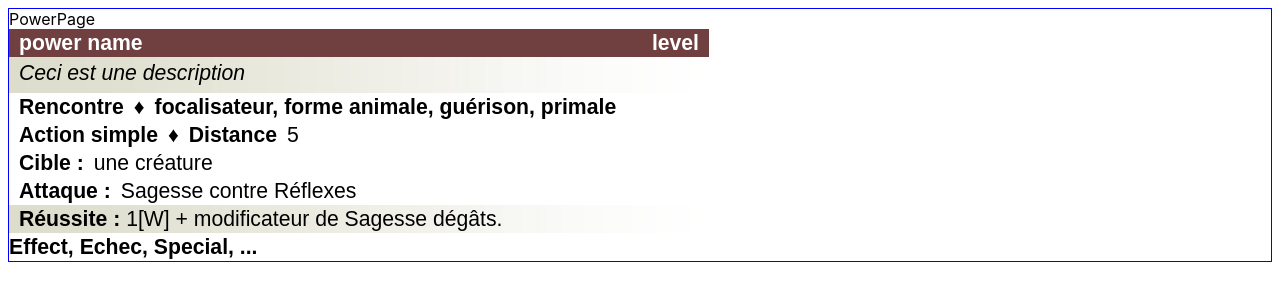
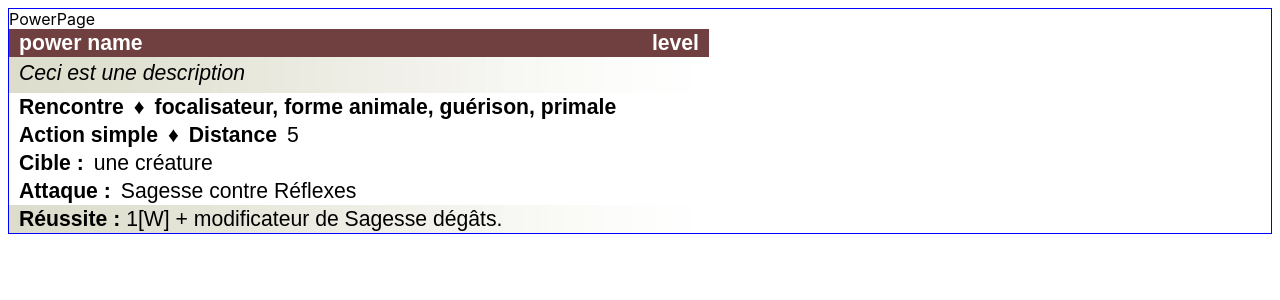
Before and after one commit to lletierce/cards-tool, a React (Create React App) app: page / in a window 1280 px wide. Shown: the top 300 px of the page. Built offline with nearby package versions, Linux system fonts and the light colour scheme.

Commit message:
Revert "💩 try vercel reaction"
This reverts commit 01ff33723d4d94188aee2e108152098461e1df6c.

```diff
--- a/src/pages/PowerPage.tsx
+++ b/src/pages/PowerPage.tsx
@@ -31,7 +31,7 @@ export default function PowerPage() {
           <span>Réussite :</span>{" "}
           <span className="value">{SAMPLE_HIT_DESCRIPTION}</span>
         </div>
-        <div>Effect, Echec, Special, ...</div>
+        {/* <div>Effect, Echec, Special, ...</div> */}
       </div>
     </PowerPageStyled>
   );
```
